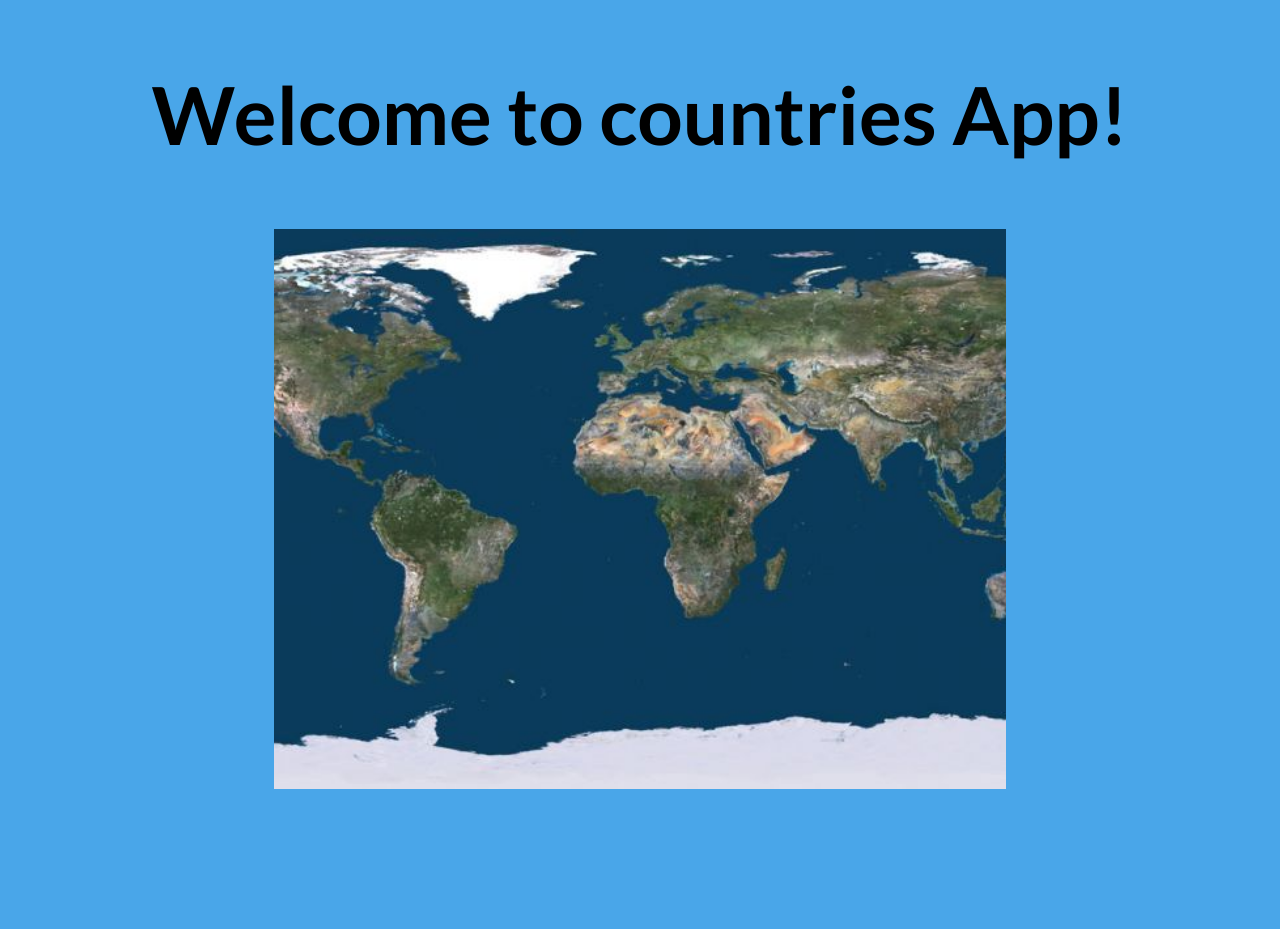
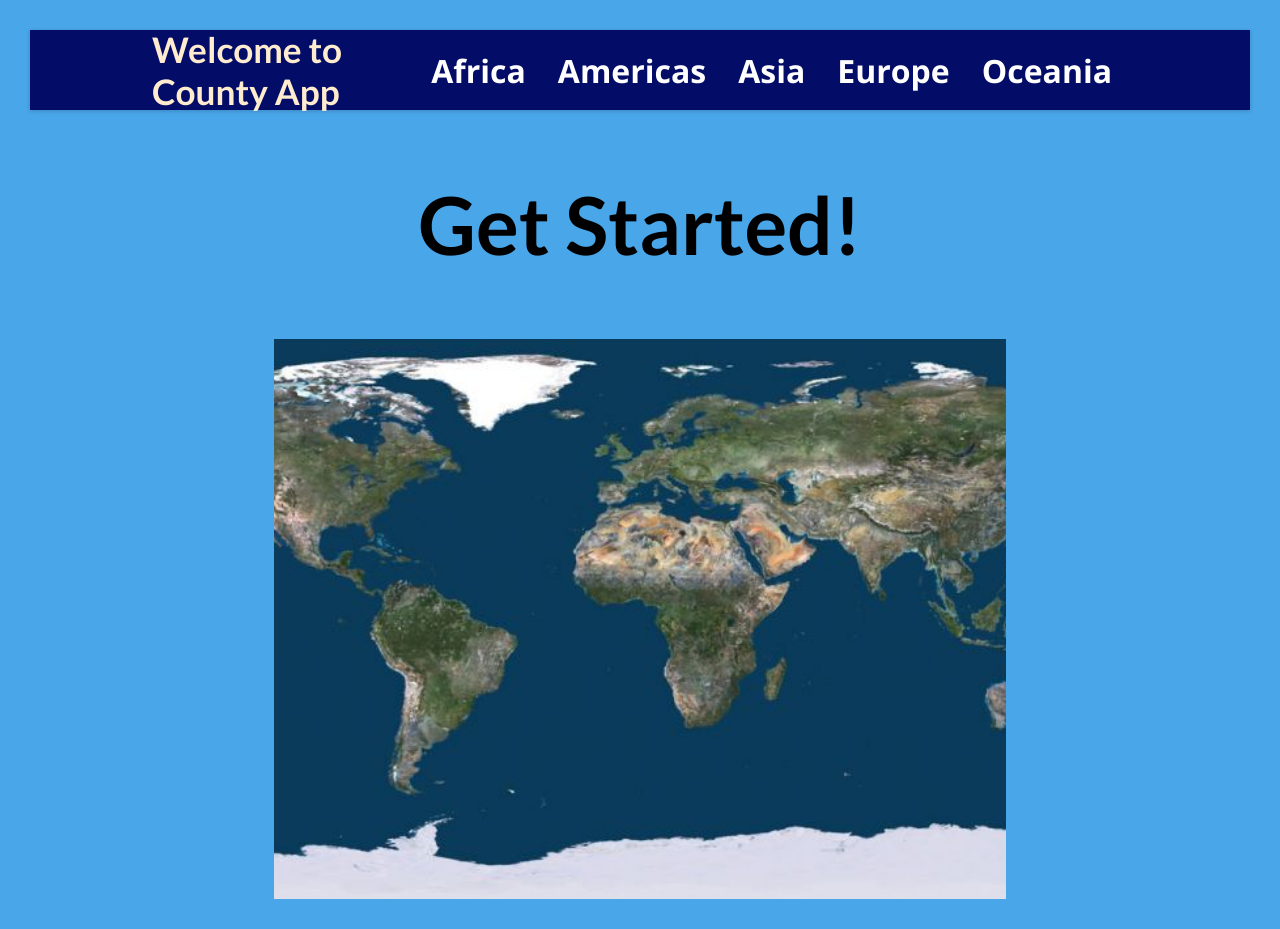
Before and after one commit to ratzPereira/react-countries-project, a React (Create React App) app: page / in a window 1280 px wide. Before the commit the page ends 819 px from the top, so only its background shows below. Built offline with nearby package versions, Linux system fonts and the light colour scheme.

Commit message:
created header, added routes and dynamic region component, linked the header options to routes and links

```diff
--- a/src/App.js
+++ b/src/App.js
@@ -1,15 +1,35 @@
 import HomePage from "./pages/HomePage";
 import { Switch, Route } from "react-router-dom";
 import SingleCountry from "./components/Country/SingleCountry";
+import Header from "./Layout/Header";
+import Region from "./components/Region/Region";
 
 function App() {
   return (
+    <>
+      <Header />
       <Switch>
         <Route path="/" exact>
           <HomePage />
         </Route>
+        <Route path="/africa">
+          <Region>Africa</Region>
+        </Route>
+        <Route path="/americas">
+          <Region>Americas</Region>
+        </Route>
+        <Route path="/asia">
+          <Region>Asia</Region>
+        </Route>
+        <Route path="/europe">
+          <Region>Europe</Region>
+        </Route>
+        <Route path="/oceania">
+          <Region>Oceania</Region>
+        </Route>
         <Route path="/country/:name" children={<SingleCountry />} />
       </Switch>
+    </>
   );
 }
 
--- /dev/null
+++ b/src/Layout/Header.js
@@ -0,0 +1,34 @@
+import React from "react";
+import classes from "./Header.module.css";
+import { Link } from "react-router-dom";
+
+const Header = () => {
+  return (
+    <header className={classes.header}>
+      <Link to="/">
+        <div className={classes.logo}>Welcome to County App</div>
+      </Link>
+      <nav>
+        <ul>
+          <li>
+            <Link to="/africa">Africa</Link>
+          </li>
+          <li>
+            <Link to="/americas">Americas</Link>
+          </li>
+          <li>
+            <Link to="/asia">Asia</Link>
+          </li>
+          <li>
+            <Link to="/europe">Europe</Link>
+          </li>
+          <li>
+            <Link to="/oceania">Oceania</Link>
+          </li>
+        </ul>
+      </nav>
+    </header>
+  );
+};
+
+export default Header;
--- /dev/null
+++ b/src/Layout/Header.module.css
@@ -0,0 +1,40 @@
+.header {
+    width: 100%;
+    height: 5rem;
+    background-color: #030d67;
+    box-shadow: 0 1px 4px rgba(0, 0, 0, 0.2);
+    display: flex;
+    justify-content: space-between;
+    align-items: center;
+    padding: 0 10%;
+}
+
+.logo {
+    font-family: 'Lato', sans-serif;
+    font-size: 2.2rem;
+    color: blanchedalmond;
+    margin: 0;
+}
+
+.header ul {
+    list-style: none;
+    margin: 0;
+    padding: 0;
+    display: flex;
+    align-items: baseline;
+    font-size: 2rem;
+}
+
+.header li {
+    margin: 0 1rem;
+}
+
+.header a {
+    text-decoration: none;
+    color: white;
+    font-weight: bold;
+}
+
+.header a:hover {
+    color: black;
+}
--- /dev/null
+++ b/src/components/Region/Region.js
@@ -0,0 +1,11 @@
+import React from "react";
+
+const Region = (props) => {
+  return (
+    <div>
+      <h1>Existing Countries in {props.children}</h1>
+    </div>
+  );
+};
+
+export default Region;
--- a/src/components/StartingPage/StartingPage.js
+++ b/src/components/StartingPage/StartingPage.js
@@ -5,7 +5,7 @@ import world from "../../assets/world.jpeg";
 const StartingPage = () => {
   return (
     <section className={classes.starting}>
-      <h1>Welcome to countries App!</h1>
+      <h1>Get Started!</h1>
       <div className={classes["main-image"]}>
         <img src={world} alt="background" />
       </div>
```
Also changed, not shown: src/components/Region/Region.module.css (added). Lines whose indentation alone changed are shown as unchanged.
